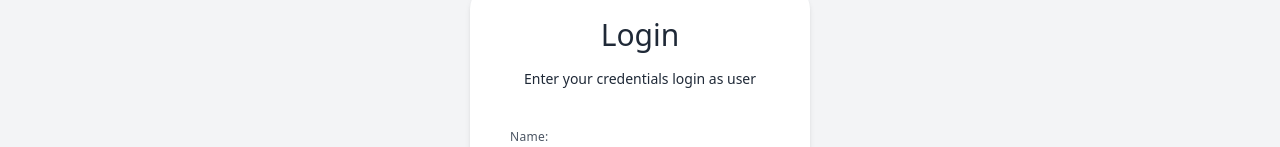
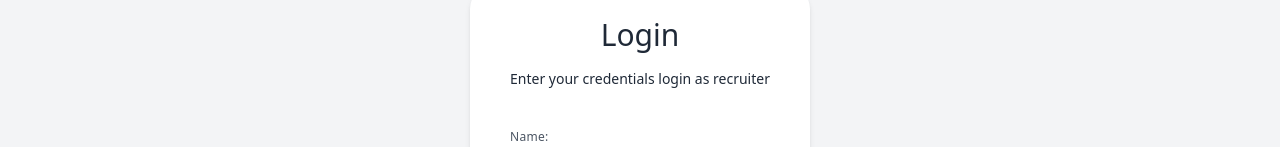
Before and after one commit to j3pathak7/jobreco, a Next.js app: page /modules/organization/login in a window 1280 px wide. Shown: the part 275-422 px from the top of the page. Built offline with nearby package versions, Linux system fonts and the light colour scheme.

Commit message:
Update login.js

```diff
--- a/pages/modules/organization/login.js
+++ b/pages/modules/organization/login.js
@@ -8,7 +8,7 @@ export default function Home() {
             Login
           </div>
           <div className="mt-4 self-center text-xl sm:text-sm text-gray-800">
-            Enter your credentials login as user
+            Enter your credentials login as recruiter
           </div>
 
           <div className="mt-10">
```
